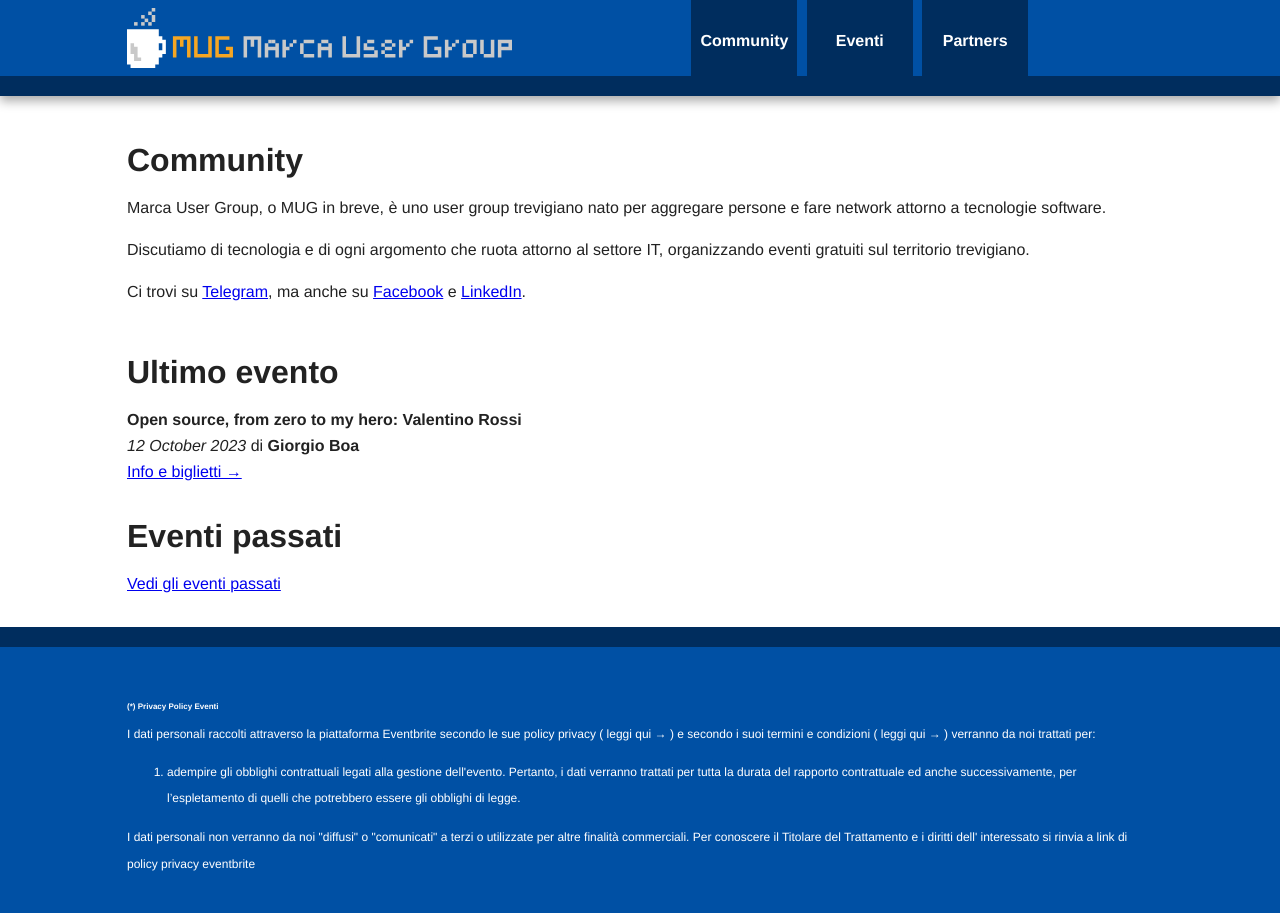
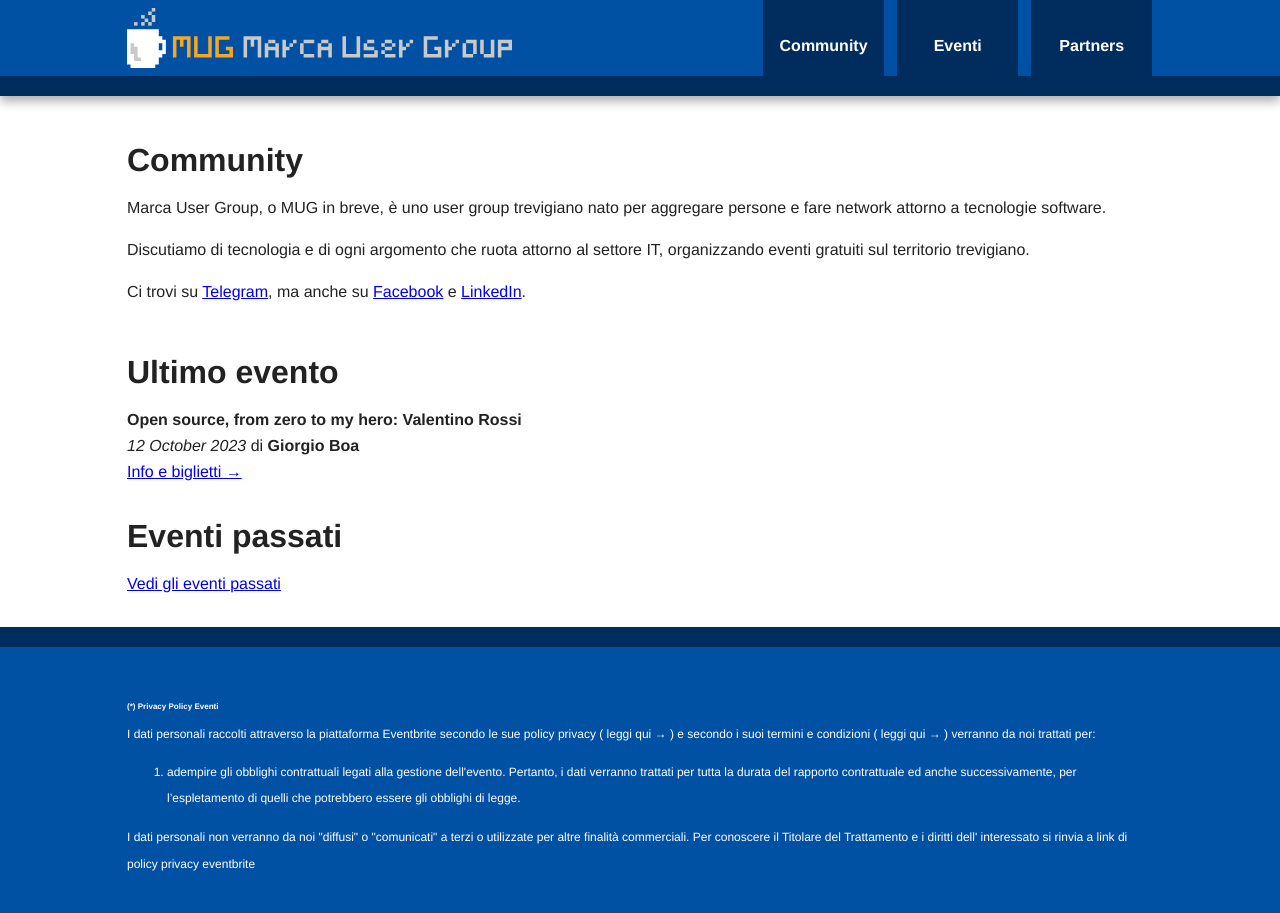
Before and after one commit to m-u-g/m-u-g.github.io, a Jekyll site: the page built from index.md, in a window 1280 px wide. Built offline with Jekyll 4.4.1, drawn with Linux system fonts in a browser that asks for light colours.

Commit message:
restore nav ui

```diff
--- a/assets/css/main.css
+++ b/assets/css/main.css
@@ -207,9 +207,9 @@ nav a:hover {
 
     nav a {
         float: left;
-        width: 21%;
-        margin: 0 1%;
-        padding: 28px 1% 22px 1%;
+        width: 27%;
+        margin: 0 1.7%;
+        padding: 33px 2% 17px 2%;
         margin-bottom: 0;
     }
 
@@ -257,7 +257,7 @@ nav a:hover {
 
     nav {
         float: right;
-        width: 45%;
+        width: 38%;
     }
 
 /* ============
```
